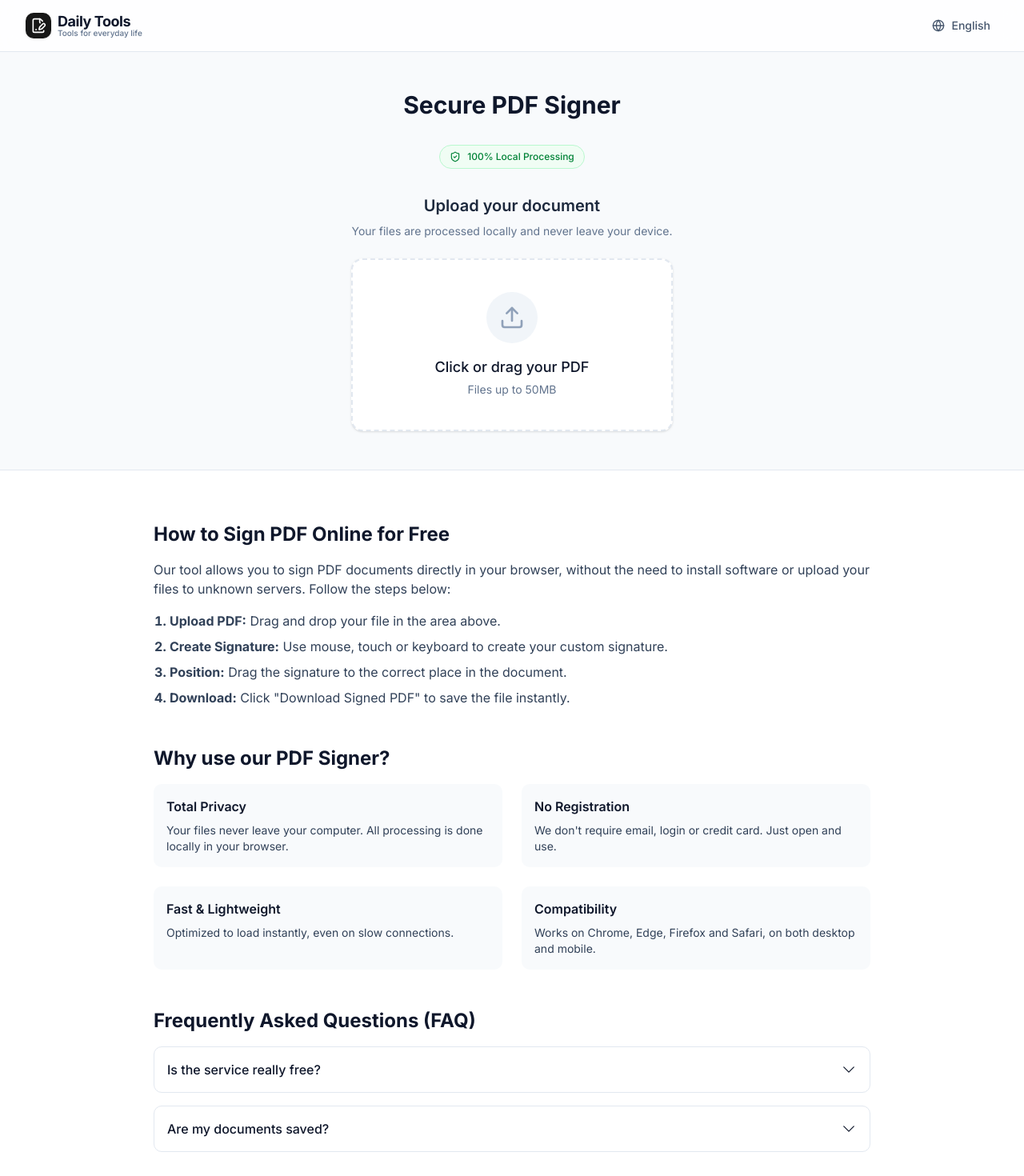
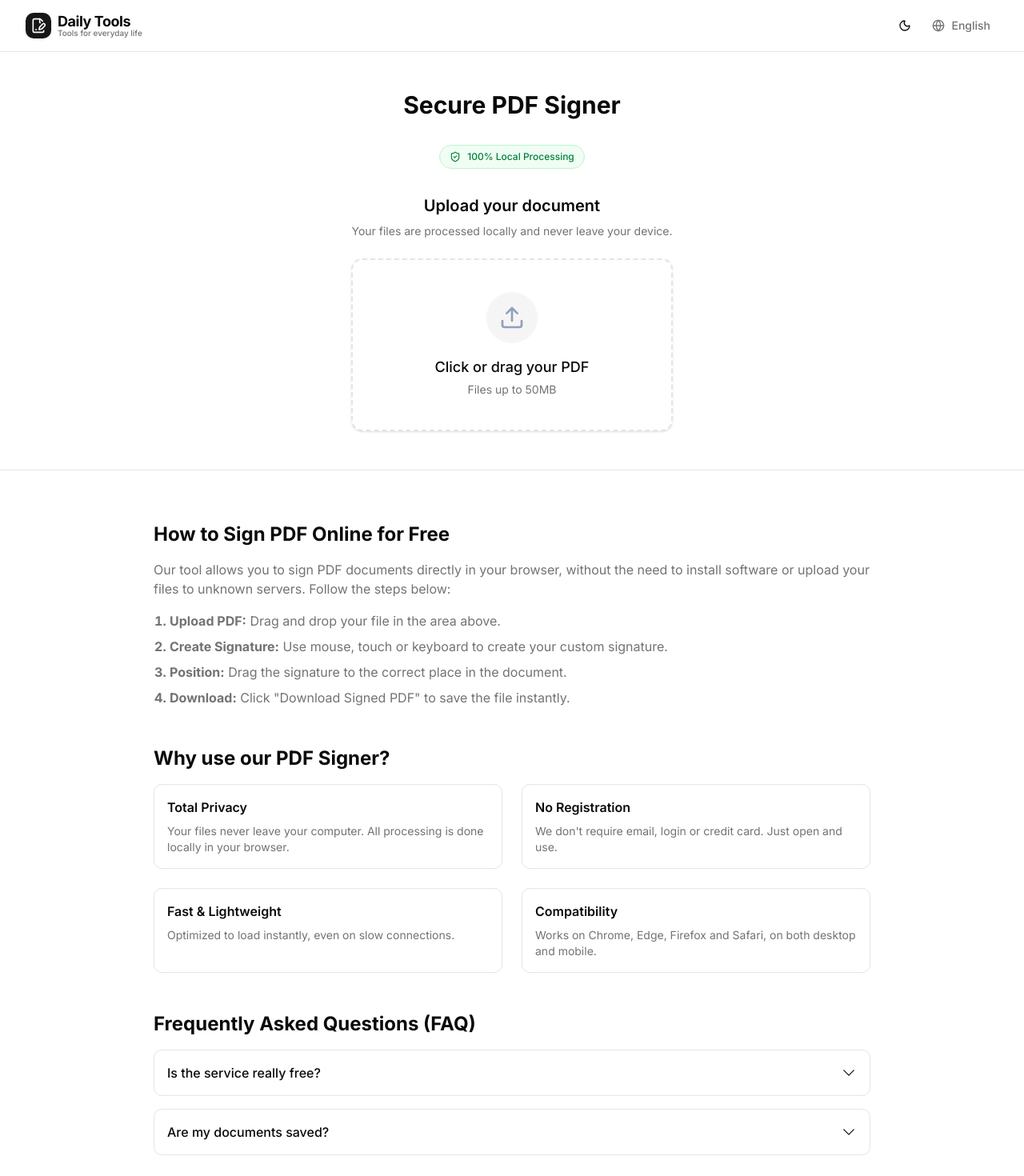
Before and after one commit to joseallef/diario-tools, a Next.js app: page /en in a window 1280 px wide. Shown: the top 1470 px of the page at 80% size. Built offline with nearby package versions, Linux system fonts and the light colour scheme.

Commit message:
feat: implementação da funcionalidade dark mode

```diff
--- a/src/app/[locale]/layout.tsx
+++ b/src/app/[locale]/layout.tsx
@@ -3,6 +3,7 @@ import { Toaster } from "@/components/ui/sonner";
 import type { Metadata } from "next";
 import { NextIntlClientProvider } from "next-intl";
 import { getMessages } from "next-intl/server";
+import { ThemeProvider } from "next-themes";
 import { Inter } from "next/font/google";
 import "../globals.css";
 
@@ -80,12 +81,14 @@ export default async function RootLayout({
   const messages = await getMessages();
 
   return (
-    <html lang={locale}>
-      <body className={`${inter.className} antialiased min-h-screen bg-slate-50 flex flex-col`}>
+    <html lang={locale} suppressHydrationWarning>
+      <body className={`${inter.className} antialiased min-h-screen flex flex-col`}>
         <NextIntlClientProvider messages={messages}>
-          <Header />
-          <div className="flex-1">{children}</div>
-          <Toaster />
+          <ThemeProvider attribute="class" defaultTheme="light" enableSystem={false}>
+            <Header />
+            <div className="flex-1">{children}</div>
+            <Toaster />
+          </ThemeProvider>
         </NextIntlClientProvider>
       </body>
     </html>
--- a/src/app/[locale]/page.tsx
+++ b/src/app/[locale]/page.tsx
@@ -55,10 +55,10 @@ export default function Home() {
       <PdfEditorPage />
 
       {/* Conteúdo SEO - Visível para usuários e crawlers, posicionado abaixo da dobra */}
-      <section className="bg-white py-16 px-4 border-t border-slate-200">
-        <div className="max-w-4xl mx-auto space-y-12 text-slate-700">
+      <section className="bg-background py-16 px-4 border-t border-border">
+        <div className="max-w-4xl mx-auto space-y-12 text-muted-foreground">
           <div className="space-y-4">
-            <h2 className="text-2xl font-bold text-slate-900">{t("howTo.title")}</h2>
+            <h2 className="text-2xl font-bold text-foreground">{t("howTo.title")}</h2>
             <p>{t("howTo.description")}</p>
             <ol className="list-decimal pl-5 space-y-2 marker:font-bold">
               <li>
@@ -77,40 +77,48 @@ export default function Home() {
           </div>
 
           <div className="space-y-4">
-            <h2 className="text-2xl font-bold text-slate-900">{t("features.title")}</h2>
+            <h2 className="text-2xl font-bold text-foreground">{t("features.title")}</h2>
             <div className="grid md:grid-cols-2 gap-6">
-              <div className="p-4 bg-slate-50 rounded-lg">
-                <h3 className="font-semibold text-slate-900 mb-2">
+              <div className="p-4 bg-card border border-border rounded-lg">
+                <h3 className="font-semibold text-foreground mb-2">
                   {t("features.items.privacy.title")}
                 </h3>
-                <p className="text-sm">{t("features.items.privacy.description")}</p>
+                <p className="text-sm text-muted-foreground">
+                  {t("features.items.privacy.description")}
+                </p>
               </div>
-              <div className="p-4 bg-slate-50 rounded-lg">
-                <h3 className="font-semibold text-slate-900 mb-2">
+              <div className="p-4 bg-card border border-border rounded-lg">
+                <h3 className="font-semibold text-foreground mb-2">
                   {t("features.items.noSignup.title")}
                 </h3>
-                <p className="text-sm">{t("features.items.noSignup.description")}</p>
+                <p className="text-sm text-muted-foreground">
+                  {t("features.items.noSignup.description")}
+                </p>
               </div>
-              <div className="p-4 bg-slate-50 rounded-lg">
-                <h3 className="font-semibold text-slate-900 mb-2">
+              <div className="p-4 bg-card border border-border rounded-lg">
+                <h3 className="font-semibold text-foreground mb-2">
                   {t("features.items.fast.title")}
                 </h3>
-                <p className="text-sm">{t("features.items.fast.description")}</p>
+                <p className="text-sm text-muted-foreground">
+                  {t("features.items.fast.description")}
+                </p>
               </div>
-              <div className="p-4 bg-slate-50 rounded-lg">
-                <h3 className="font-semibold text-slate-900 mb-2">
+              <div className="p-4 bg-card border border-border rounded-lg">
+                <h3 className="font-semibold text-foreground mb-2">
                   {t("features.items.compatibility.title")}
                 </h3>
-                <p className="text-sm">{t("features.items.compatibility.description")}</p>
+                <p className="text-sm text-muted-foreground">
+                  {t("features.items.compatibility.description")}
+                </p>
               </div>
             </div>
           </div>
 
           <div className="space-y-4">
-            <h2 className="text-2xl font-bold text-slate-900">{t("faq.title")}</h2>
+            <h2 className="text-2xl font-bold text-foreground">{t("faq.title")}</h2>
             <div className="space-y-4">
-              <details className="group border border-slate-200 rounded-lg p-4 [&_summary::-webkit-details-marker]:hidden">
-                <summary className="flex cursor-pointer items-center justify-between gap-1.5 font-medium text-slate-900">
+              <details className="group border border-border bg-card rounded-lg p-4 [&_summary::-webkit-details-marker]:hidden">
+                <summary className="flex cursor-pointer items-center justify-between gap-1.5 font-medium text-foreground">
                   <span>{t("faq.items.free.question")}</span>
                   <span className="group-open:-rotate-180 transition-transform duration-300">
                     <svg
@@ -129,11 +137,13 @@ export default function Home() {
                     </svg>
                   </span>
                 </summary>
-                <p className="mt-4 leading-relaxed text-slate-600">{t("faq.items.free.answer")}</p>
+                <p className="mt-4 leading-relaxed text-muted-foreground">
+                  {t("faq.items.free.answer")}
+                </p>
               </details>
 
-              <details className="group border border-slate-200 rounded-lg p-4 [&_summary::-webkit-details-marker]:hidden">
-                <summary className="flex cursor-pointer items-center justify-between gap-1.5 font-medium text-slate-900">
+              <details className="group border border-border bg-card rounded-lg p-4 [&_summary::-webkit-details-marker]:hidden">
+                <summary className="flex cursor-pointer items-center justify-between gap-1.5 font-medium text-foreground">
                   <span>{t("faq.items.saved.question")}</span>
                   <span className="group-open:-rotate-180 transition-transform duration-300">
                     <svg
@@ -152,7 +162,9 @@ export default function Home() {
                     </svg>
                   </span>
                 </summary>
-                <p className="mt-4 leading-relaxed text-slate-600">{t("faq.items.saved.answer")}</p>
+                <p className="mt-4 leading-relaxed text-muted-foreground">
+                  {t("faq.items.saved.answer")}
+                </p>
               </details>
             </div>
           </div>
--- a/src/components/Header.tsx
+++ b/src/components/Header.tsx
@@ -1,13 +1,21 @@
+"use client";
+
 import { LanguageSwitcher } from "@/components/LanguageSwitcher";
 import { Link } from "@/i18n/routing";
 import { FileSignature } from "lucide-react";
 import { useTranslations } from "next-intl";
+import dynamic from "next/dynamic";
+
+const ThemeToggle = dynamic(
+  () => import("@/components/ThemeToggle").then((mod) => mod.ThemeToggle),
+  { ssr: false }
+);
 
 export function Header() {
   const t = useTranslations("Header");
 
   return (
-    <header className="sticky top-0 z-50 w-full border-b border-slate-200 bg-white/80 backdrop-blur-md">
+    <header className="sticky top-0 z-50 w-full border-b border-border bg-background/80 backdrop-blur-md">
       <div className="mx-auto flex h-16 max-w-7xl items-center justify-between px-4 sm:px-6 lg:px-8">
         <div className="flex items-center gap-2">
           <Link href="/" className="flex items-center gap-2 transition-opacity hover:opacity-80">
@@ -15,17 +23,18 @@ export function Header() {
               <FileSignature className="h-5 w-5 text-white" />
             </div>
             <div className="flex flex-col">
-              <span className="text-lg font-bold tracking-tight text-slate-900 leading-none">
+              <span className="text-lg font-bold tracking-tight text-foreground leading-none">
                 {t("appName")}
               </span>
-              <span className="text-[10px] text-slate-500 font-medium leading-none">
+              <span className="text-[10px] text-muted-foreground font-medium leading-none">
                 {t("description")}
               </span>
             </div>
           </Link>
         </div>
 
-        <div className="flex items-center gap-4">
+        <div className="flex items-center gap-2">
+          <ThemeToggle />
           <LanguageSwitcher />
         </div>
       </div>
--- a/src/components/LanguageSwitcher.tsx
+++ b/src/components/LanguageSwitcher.tsx
@@ -68,7 +68,7 @@ export function LanguageSwitcher() {
         <Button
           variant="ghost"
           size="sm"
-          className="gap-2 text-slate-600 hover:text-slate-900 cursor-pointer"
+          className="gap-2 text-muted-foreground hover:text-foreground cursor-pointer"
           aria-label={t("label")}
         >
           <Globe className="h-4 w-4" />
@@ -84,8 +84,8 @@ export function LanguageSwitcher() {
               className={cn(
                 "flex items-center justify-between w-full px-3 py-2 text-sm rounded-md transition-colors cursor-pointer",
                 locale === lang.code
-                  ? "bg-slate-100 text-slate-900 font-medium"
-                  : "text-slate-600 hover:bg-slate-50 hover:text-slate-900"
+                  ? "bg-muted text-foreground font-medium"
+                  : "text-muted-foreground hover:bg-muted hover:text-foreground"
               )}
             >
               <span className="flex items-center gap-2">
--- a/src/components/PrivacyBadge.tsx
+++ b/src/components/PrivacyBadge.tsx
@@ -17,7 +17,7 @@ export function PrivacyBadge() {
           type="button"
           onMouseEnter={handleMouseEnter}
           onMouseLeave={handleMouseLeave}
-          className="flex items-center gap-2 px-3 py-1.5 bg-green-50 text-green-700 rounded-full text-xs font-medium border border-green-200 cursor-pointer select-none hover:bg-green-100 transition-colors active:scale-95 touch-manipulation focus:outline-none focus:ring-2 focus:ring-green-500 focus:ring-offset-2"
+          className="flex items-center gap-2 px-3 py-1.5 rounded-full text-xs font-medium cursor-pointer select-none transition-colors active:scale-95 touch-manipulation focus:outline-none focus:ring-2 focus:ring-green-500 focus:ring-offset-2 border bg-green-50 text-green-700 border-green-200 hover:bg-green-100 dark:bg-emerald-900/40 dark:text-emerald-100 dark:border-emerald-700 dark:hover:bg-emerald-900 dark:focus:ring-emerald-400 dark:focus:ring-offset-0"
         >
           <ShieldCheck className="w-3.5 h-3.5" />
           <span>{t("trigger")}</span>
@@ -29,8 +29,8 @@ export function PrivacyBadge() {
         onMouseEnter={handleMouseEnter}
         onMouseLeave={handleMouseLeave}
       >
-        <p className="font-semibold mb-1 text-sm text-slate-900">{t("title")}</p>
-        <p className="text-xs text-slate-500 leading-relaxed">{t("description")}</p>
+        <p className="font-semibold mb-1 text-sm text-foreground">{t("title")}</p>
+        <p className="text-xs text-muted-foreground leading-relaxed">{t("description")}</p>
       </PopoverContent>
     </Popover>
   );
--- /dev/null
+++ b/src/components/ThemeToggle.tsx
@@ -0,0 +1,23 @@
+"use client";
+
+import { Button } from "@/components/ui/button";
+import { Moon, Sun } from "lucide-react";
+import { useTheme } from "next-themes";
+
+export function ThemeToggle() {
+  const { theme, setTheme } = useTheme();
+  const isDark = theme === "dark";
+
+  return (
+    <Button
+      variant="ghost"
+      size="icon-sm"
+      className="cursor-pointer"
+      type="button"
+      aria-label={isDark ? "Ativar tema claro" : "Ativar tema escuro"}
+      onClick={() => setTheme(isDark ? "light" : "dark")}
+    >
+      {isDark ? <Sun className="h-4 w-4" /> : <Moon className="h-4 w-4" />}
+    </Button>
+  );
+}
--- a/src/features/file-upload/Dropzone.tsx
+++ b/src/features/file-upload/Dropzone.tsx
@@ -45,11 +45,11 @@ export function Dropzone() {
       {...getRootProps()}
       className={cn(
         "flex w-full max-w-md flex-col items-center justify-center gap-4 p-10 text-center transition-colors cursor-pointer border-2 border-dashed",
-        isDragActive ? "border-primary bg-primary/5" : "border-slate-200 hover:bg-slate-50"
+        isDragActive ? "border-primary bg-primary/5" : "border-border hover:bg-muted"
       )}
     >
       <input {...getInputProps()} />
-      <div className="rounded-full bg-slate-100 p-4">
+      <div className="rounded-full bg-muted p-4">
         {isDragActive ? (
           <FileIcon className="h-8 w-8 text-primary animate-bounce" />
         ) : (
@@ -57,10 +57,10 @@ export function Dropzone() {
         )}
       </div>
       <div>
-        <p className="text-lg font-medium text-slate-900">
+        <p className="text-lg font-medium text-foreground">
           {isDragActive ? t("dragActive") : t("dragInactive")}
         </p>
-        <p className="text-sm text-slate-500 mt-1">{t("maxSize")}</p>
+        <p className="text-sm text-muted-foreground mt-1">{t("maxSize")}</p>
       </div>
     </Card>
   );
--- a/src/features/pdf-editor/components/PdfEditorPage.tsx
+++ b/src/features/pdf-editor/components/PdfEditorPage.tsx
@@ -35,7 +35,7 @@ export function PdfEditorPage() {
   return (
     <main className="flex w-full flex-col items-center p-4 md:p-12">
       <div className="z-10 w-full max-w-5xl items-center justify-between text-sm lg:flex mb-8">
-        <h1 className="w-full text-center text-3xl font-bold text-slate-900">{t("title")}</h1>
+        <h1 className="w-full text-center text-3xl font-bold text-foreground">{t("title")}</h1>
       </div>
 
       <div className="mb-8">
@@ -46,15 +46,17 @@ export function PdfEditorPage() {
         {!file ? (
           <div className="flex flex-col gap-6 text-center items-center">
             <div className="space-y-2">
-              <h2 className="text-xl font-semibold text-slate-800">{t("upload.title")}</h2>
-              <p className="text-sm text-slate-500">{t("upload.description")}</p>
+              <h2 className="text-xl font-semibold text-foreground">{t("upload.title")}</h2>
+              <p className="text-sm text-muted-foreground">{t("upload.description")}</p>
             </div>
             <Dropzone />
           </div>
         ) : (
           <div className="w-full flex flex-col gap-4 animate-in fade-in slide-in-from-bottom-4 duration-500">
-            <div className="flex justify-between items-center bg-white p-4 rounded-lg shadow-sm border border-slate-200">
-              <span className="font-medium text-slate-700 truncate max-w-[300px]">{file.name}</span>
+            <div className="flex justify-between items-center bg-card p-4 rounded-lg shadow-sm border border-border">
+              <span className="font-medium text-foreground truncate max-w-[300px]">
+                {file.name}
+              </span>
               <Button
                 variant="destructive"
                 size="sm"
--- a/src/messages/en.json
+++ b/src/messages/en.json
@@ -68,7 +68,25 @@
       "title": "Upload your document",
       "description": "Your files are processed locally and never leave your device."
     },
-    "remove": "Remove"
+    "remove": "Remove",
+    "viewer": {
+      "download": {
+        "processing": "Processing...",
+        "ready": "Download Signed PDF",
+        "processingShort": "Save",
+        "readyShort": "Download"
+      },
+      "toast": {
+        "success": "Signed PDF generated successfully!",
+        "error": "Error processing PDF"
+      },
+      "loading": "Rendering PDF...",
+      "pagination": {
+        "prev": "Previous",
+        "next": "Next",
+        "label": "Page {current} of {total}"
+      }
+    }
   },
   "Dropzone": {
     "dragActive": "Drop the PDF here",
@@ -83,6 +101,32 @@
     "title": "Privacy Guaranteed",
     "description": "Your documents are never sent to any server. All processing happens in your browser memory."
   },
+  "SignatureModal": {
+    "trigger": "Add Signature",
+    "title": "Create Signature",
+    "description": "Choose how you want to sign the document.",
+    "tabs": {
+      "draw": "Draw",
+      "type": "Type"
+    },
+    "thickness": {
+      "label": "Thickness:",
+      "hint": "Draw your signature above.",
+      "thin": "Thin",
+      "medium": "Medium",
+      "thick": "Thick"
+    },
+    "type": {
+      "label": "Your Name",
+      "placeholder": "e.g. John Smith",
+      "preview": "Signature preview"
+    },
+    "actions": {
+      "cancel": "Cancel",
+      "confirm": "Insert Signature",
+      "clear": "Clear"
+    }
+  },
   "LanguageSwitcher": {
     "label": "Change language"
   },
--- a/src/messages/pt.json
+++ b/src/messages/pt.json
@@ -68,7 +68,25 @@
       "title": "Carregue seu documento",
       "description": "Seus arquivos são processados localmente e nunca saem do seu dispositivo."
     },
-    "remove": "Remover"
+    "remove": "Remover",
+    "viewer": {
+      "download": {
+        "processing": "Processando...",
+        "ready": "Baixar PDF Assinado",
+        "processingShort": "Salvar",
+        "readyShort": "Baixar"
+      },
+      "toast": {
+        "success": "PDF Assinado gerado com sucesso!",
+        "error": "Erro ao processar PDF"
+      },
+      "loading": "Renderizando PDF...",
+      "pagination": {
+        "prev": "Anterior",
+        "next": "Próxima",
+        "label": "Página {current} de {total}"
+      }
+    }
   },
   "Dropzone": {
     "dragActive": "Solte o PDF aqui",
@@ -83,6 +101,32 @@
     "title": "Privacidade Garantida",
     "description": "Seus documentos não são enviados para nenhum servidor. Todo o processamento acontece na memória do seu navegador."
   },
+  "SignatureModal": {
+    "trigger": "Adicionar Assinatura",
+    "title": "Criar Assinatura",
+    "description": "Escolha como deseja assinar o documento.",
+    "tabs": {
+      "draw": "Desenhar",
+      "type": "Digitar"
+    },
+    "thickness": {
+      "label": "Espessura:",
+      "hint": "Desenhe sua assinatura acima.",
+      "thin": "Fina",
+      "medium": "Média",
+      "thick": "Grossa"
+    },
+    "type": {
+      "label": "Seu Nome",
+      "placeholder": "Ex: João Silva",
+      "preview": "Visualização da assinatura"
+    },
+    "actions": {
+      "cancel": "Cancelar",
+      "confirm": "Inserir Assinatura",
+      "clear": "Limpar"
+    }
+  },
   "LanguageSwitcher": {
     "label": "Alterar idioma"
   },
```
Also changed, not shown: src/features/pdf-editor/components/PdfViewer.tsx (+23 -18 lines), src/features/pdf-editor/components/SignatureModal.tsx (+38 -28 lines).
